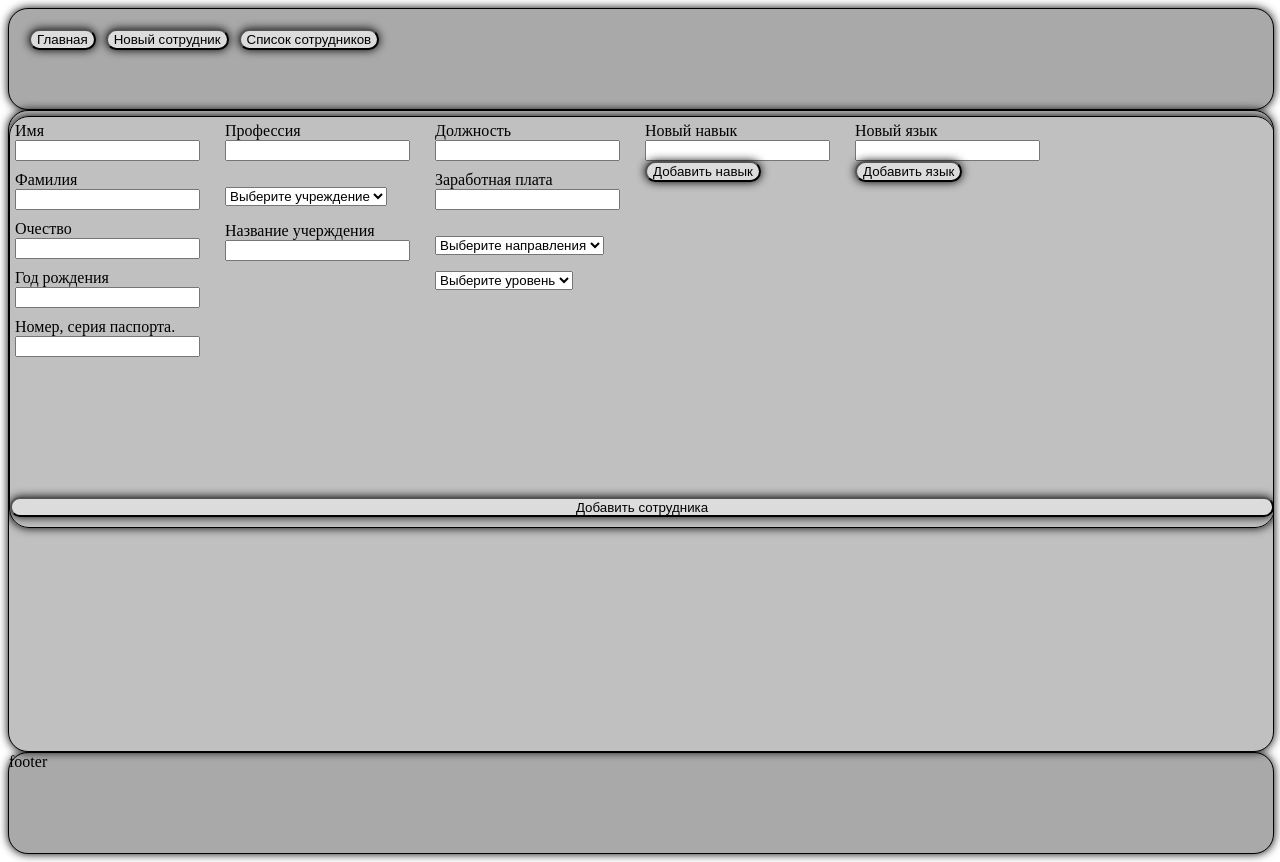
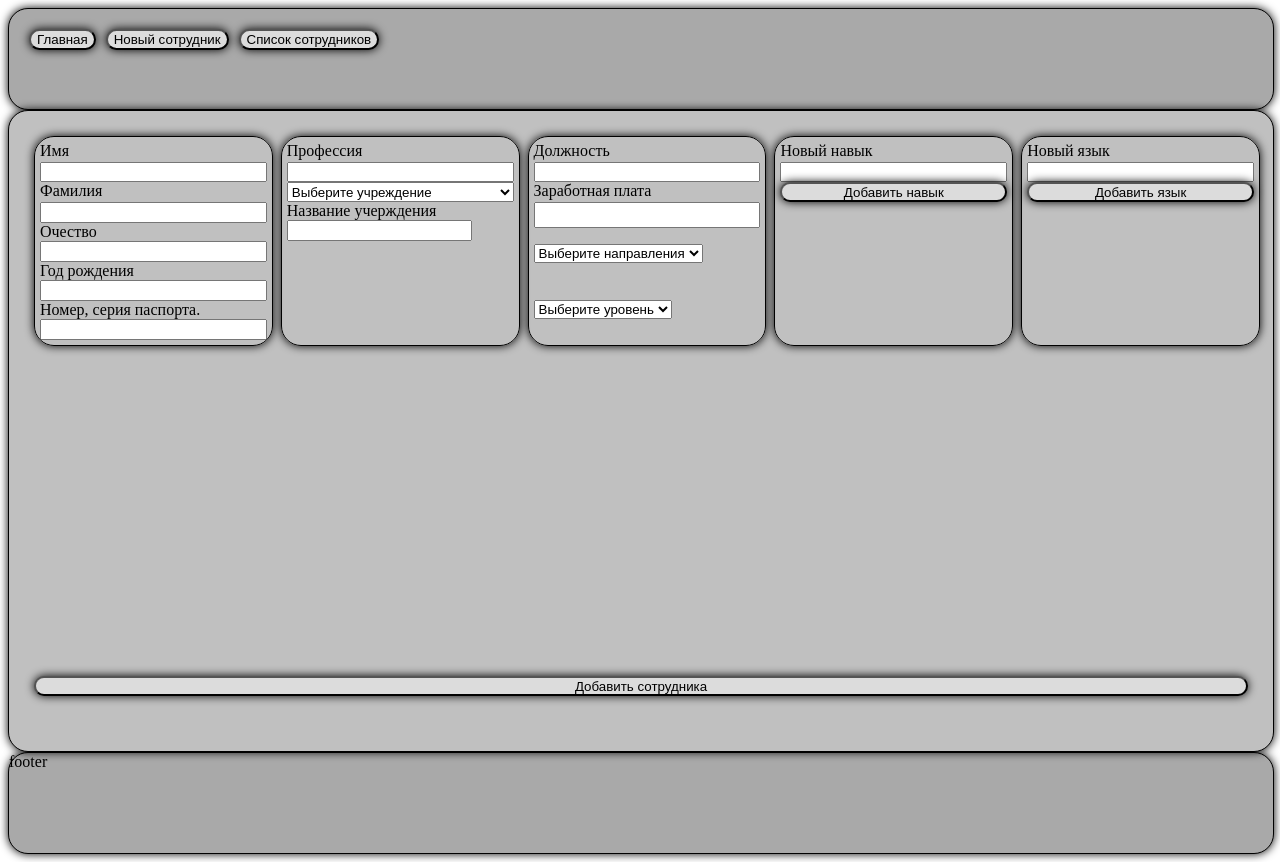
Before and after one commit to Avazkhon/Personal-Manager, a website: page public/form.html in a window 1280 px wide. Drawn offline with Linux system fonts and the light colour scheme.

Commit message:
style upgrade 'form'

```diff
--- a/js/deleteUser.js
+++ b/js/deleteUser.js
@@ -13,10 +13,5 @@ module.exports = function deliteUser (req, res, archivem, personal) {
 				res.send(personal)
 			}
 		}
-
-		// let deleteUser = personal[index];
-		// personal.splice(index, 1) // удалить из массива персонала
-		// res.send(personal)
-		// console.log(deleteUser, "перемещен в archivem")
 	}deletePerson()
 }
--- a/public/form.html
+++ b/public/form.html
@@ -4,6 +4,7 @@
 	<meta charset="utf-8">
 	<title>Новый Сотрудник</title>
 	<link rel="stylesheet" type="text/css" href="style/style.css">
+	<link rel="stylesheet" type="text/css" href="style/form.css">
 </head>
 <body>
 	<div class="conteiner">
@@ -24,22 +25,22 @@
 		</div>
 		<div id='content'>
 			<form id='newUser' method='post'>
+				<div id="formInner">
 					<div class="name">
-						<label for='firstName'>Имя</label><Br>
-					<input id="firstName" class="inputNewUser" type="text" name="firstName"><Br>
-						<label for='lastName'>Фамилия</label><Br>
-					<input id="lastName" class="inputNewUser" type="text" name="lastName"><Br>
-						<label for='familyName'>Очество</label><Br>
-					<input id="familyName" class="inputNewUser" type="text" name="familyName"><Br>
-						<label for='age'>Год рождения</label><Br>
-					<input id="age" class="inputNewUser" type="number" name="age"><Br>
-						<label for='passUmber'>Номер, серия паспорта.</label><Br>
-					<input id="passUmber" class="inputNewUser" type="number" name="passNumber"><Br>
+							<label for='firstName'>Имя</label>
+						<input id="firstName" class="inputNewUser" type="text" name="firstName">
+							<label for='lastName'>Фамилия</label>
+						<input id="lastName" class="inputNewUser" type="text" name="lastName">
+							<label for='familyName'>Очество</label>
+						<input id="familyName" class="inputNewUser" type="text" name="familyName">
+							<label for='age'>Год рождения</label>
+						<input id="age" class="inputNewUser" type="number" name="age">
+							<label for='passUmber'>Номер, серия паспорта.</label>
+						<input id="passUmber" class="inputNewUser" type="number" name="passNumber">
 					</div>
 					<div class="profession">
-						<label for="profession">Профессия</label><Br>
-					<input id="profession" class="inputNewUser" type="text" name="profession"><Br>
-					<p>
+						<label for="profession">Профессия</label>
+						<input id="profession" class="inputNewUser" type="text" name="profession">
 							<select id="education" required name="education">
 									<option dizabled>Выберите учреждение</option>
 									<option value="school" >Школа</option>
@@ -47,17 +48,16 @@
 									<option value="technical college" >Техникум</option>
 									<option value="instetut" >Институт</option>
 							</select>
-					</p>
 						<div class="institution ">
 							<label for="institutionName">Название учерждения</label>
 							<input id="institutionName" type="text" name="institutionName">
 						</div>
 					</div>
 					<div class="positionPersonal">
-						<label for="position">Должность</label><Br>
-					<input id="position" class="inputNewUser" type="text" name="position"><Br>
-						<label for="wage">Заработная плата</label><Br>
-					<input id="wage" class="inputNewUser" type="number" name="wage"><Br>
+							<label for="position">Должность</label>
+						<input id="position" class="inputNewUser" type="text" name="position">
+							<label for="wage">Заработная плата</label>
+						<input id="wage" class="inputNewUser" type="number" name="wage">
 						<P>
 							<select id="subdivision" required name="subdivision">
 								<option dizabled>Выберите направления</option>
@@ -90,7 +90,10 @@
 
 						</ul>
 					</div>
+				</div>
+				<div>
 					<input id="newPersonal" class="btn" type="submit" value="Добавить сотрудника">
+				</div>
 			</form>
 		</div>
 		<div class="footer">footer</div>
--- /dev/null
+++ b/public/style/form.css
@@ -0,0 +1,56 @@
+#newUser{
+	margin: 20px;
+	padding: 5px;
+}
+
+#formInner {
+	display: grid;
+	grid-template-columns: 1fr 1fr 1fr 1fr 1fr;
+	grid-template-rows: 1fr 1fr;
+	width: 100%;
+	grid-gap: 20px;
+}
+
+
+.name, .profession, .positionPersonal, .positionPersonal, .scils, .programmingLanguages {
+	display: grid;
+	grid-template-rows:  20px 20px 20px;
+	width: 100%;
+	border: 1px solid;
+	border-radius: 20px;
+	box-shadow: 0 0 10px rgba(0,0,0,5);
+	padding: 5px;
+
+}
+
+
+#listLangulares {
+	overflow: auto;
+	width: 100px;
+	height: 100px
+}
+
+/*all*/
+#listScils, #listLangulares {
+	overflow: auto;
+	width: 100px;
+	height: 100px;
+}
+
+.liscil, .listLangulares{
+	margin-left: -40px;
+	font-size: 12px;
+	width: 100px;
+	padding: 2px;
+	border: 1px solid;
+	border-radius: 20px;
+	box-shadow: 0 0 10px rgba(0,0,0,5);
+}
+
+
+#newPersonal {
+	width: 100%;
+	min-width: 640px;
+	height: 20px;
+	margin-top: 100px;
+}
--- a/public/style/style.css
+++ b/public/style/style.css
@@ -44,61 +44,6 @@ li, button {
 	overflow: hidden;
 }
 
-#newUser {
-	margin: 5px auto;
-	width: 100%;
-	min-width: 540px;
-	height: 410px;
-	border: 1px solid;
-	border-radius: 20px;
-	box-shadow: 0 0 10px rgba(0,0,0,5);
-}
-
-.name, .profession, .positionPersonal, .positionPersonal, .scils, .programmingLanguages {
-	float: left;
-	margin: 5px;
-	width: 200px;
-	height: 370px;
-}
-
-
-/*name*/
-
-.inputNewUser {
-	margin-bottom: 10px;
-}
-
-
-#listLangulares {
-	overflow: auto;
-	width: 100px;
-	height: 100px
-}
-
-/*all*/
-#listScils, #listLangulares {
-	overflow: auto;
-	width: 100px;
-	height: 100px;
-}
-
-.liscil, .listLangulares{
-	margin-left: -40px;
-	font-size: 12px;
-	width: 100px;
-	padding: 2px;
-	border: 1px solid;
-	border-radius: 20px;
-	box-shadow: 0 0 10px rgba(0,0,0,5);
-}
-
-
-#newPersonal {
-	width: 100%;
-	min-width: 640px;
-	height: 20px;
-}
-
 .footer {
 	background-color: DarkGrey;
 	width: 100%;
```
Also changed, not shown: public/personalList.html (+1 -1 lines), public/style/personalList.css (renamed from public/style/user.css). Lines whose indentation alone changed are shown as unchanged.
